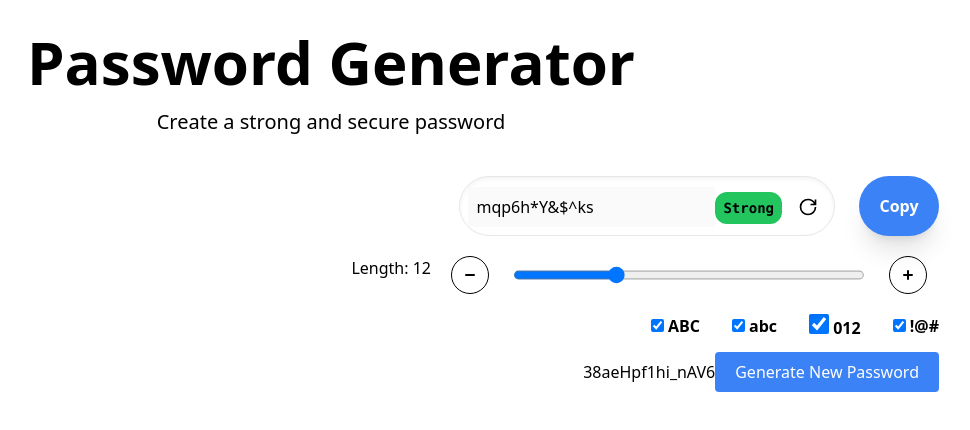
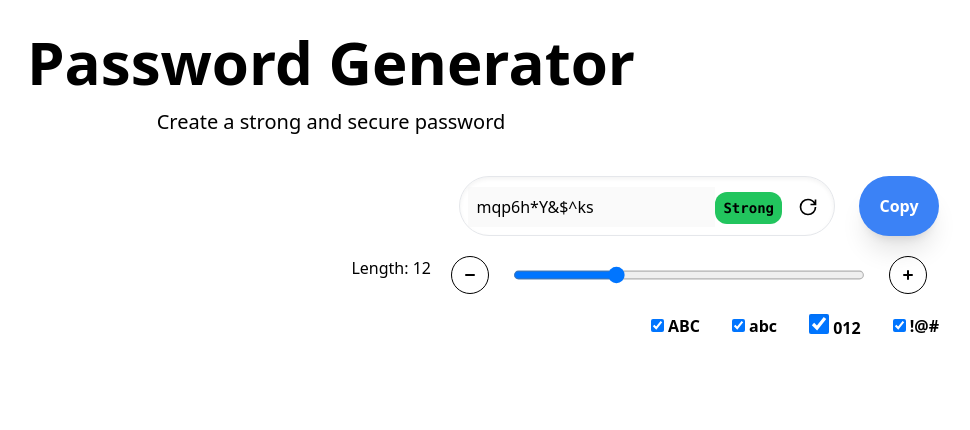
Before and after one commit to JASEEM-K/Random-Password-Generator, a React (Vite) app: page / in a window 1280 px wide. Shown: the top 430 px of the page, without its empty margins (309-1279 px from the left). Built offline with nearby package versions, Linux system fonts and the light colour scheme.

Commit message:
removed hackettext component from app.jsx

```diff
--- a/src/App.jsx
+++ b/src/App.jsx
@@ -82,7 +82,6 @@ function App() {
         <label className='ml-1 font-bold'>!@#</label>
         </div>
         </div>
-        <PasswordGenerator />
       </div>
       <Toaster />
     </div>
```
